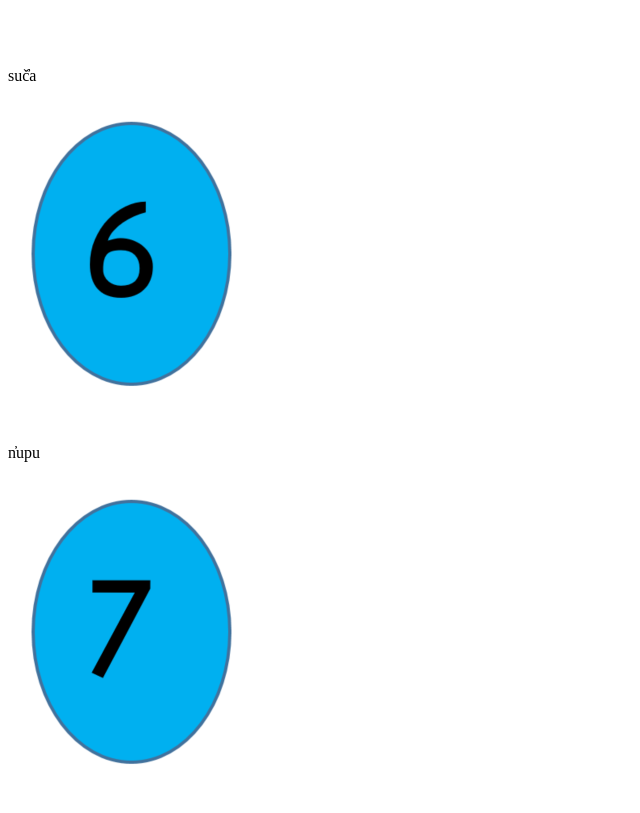
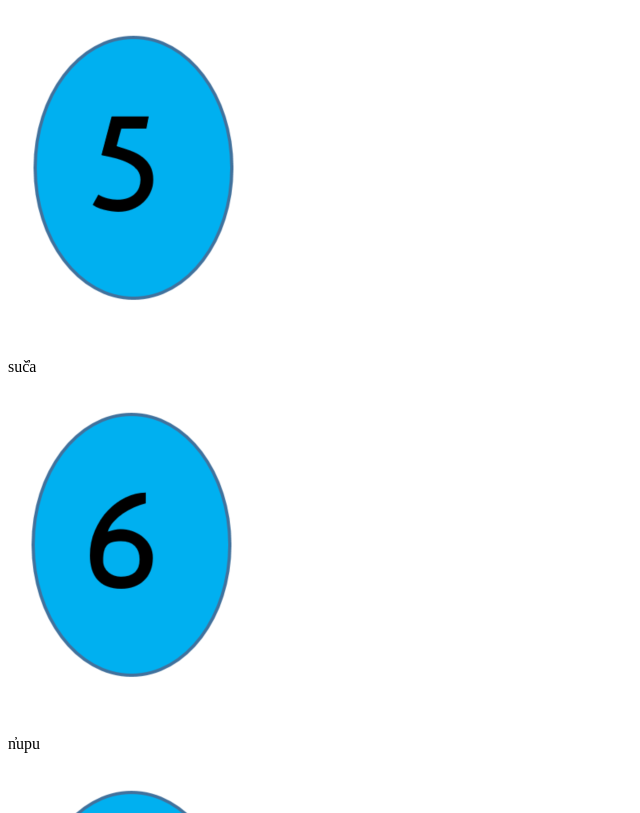
Before and after one commit to rosemccarthy415/website, a plain HTML site: page numbers.html in a window 1280 px wide. Shown: the part 1668-2481 px from the top of the page, without its empty margins (0-640 px from the left). Drawn offline with Linux system fonts and the light colour scheme.

Commit message:
Update numbers.html

```diff
--- a/numbers.html
+++ b/numbers.html
@@ -18,7 +18,7 @@
     <div class="div2"><p><img src="images/two.png" alt="two"><br><br><br>ʔaƛa</p></div>
     <div class="div2"><p><img src="images/three.png" alt="three"><br><br><br>qacc̓a</p></div>
     <div class="div2"><p><img src="images/four.png" alt="four"><br><br><br>muu</p></div>
-    <div class="div2"><p><img><br><br><br>suč̓a</p></div>
+    <div class="div2"><p><img src="images/five.png" alt="five"><br><br><br>suč̓a</p></div>
     <div class="div2"><p><img src="images/six.png" alt="six"><br><br><br>n̓upu</p></div>
     <div class="div2"><p><img src="images/seven.png" alt="seven"><br><br><br>ʔaƛpu</p></div>
     <div class="div2"><p><img src="images/eight.png" alt="eight"><br><br><br>ʔaƛakʷał</p></div>
```
